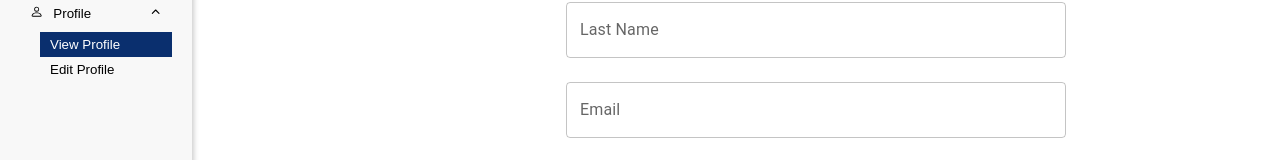
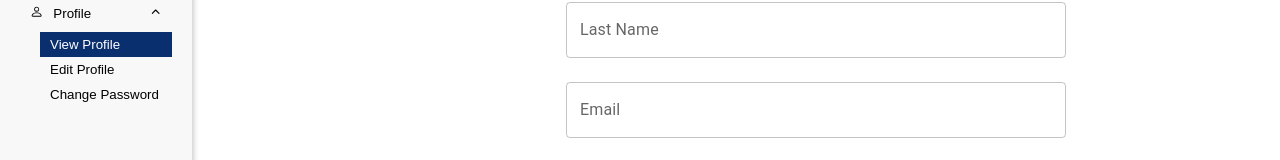
Before and after one commit to pasanmayura/Ecommerce_Website, a Next.js app in the folder frontend-admin/: page /Profile in a window 1280 px wide. Shown: the part 326-486 px from the top of the page. Built offline with nearby package versions, Linux system fonts and the light colour scheme.

Commit message:
feat: add "Change Password" option in Sidebar navigation

```diff
--- a/frontend-admin/src/components/Sidebar.js
+++ b/frontend-admin/src/components/Sidebar.js
@@ -70,7 +70,8 @@ export const Sidebar = () => {
       icon: <BsPerson />,
       subItems: [
         { title: "View Profile", link: "/Profile" },
-        { title: "Edit Profile", link: "/EditProfile" }
+        { title: "Edit Profile", link: "/EditProfile" },
+        { title: "Change Password", link: "/ChangePassword" }
       ]
     }
   ];
```
